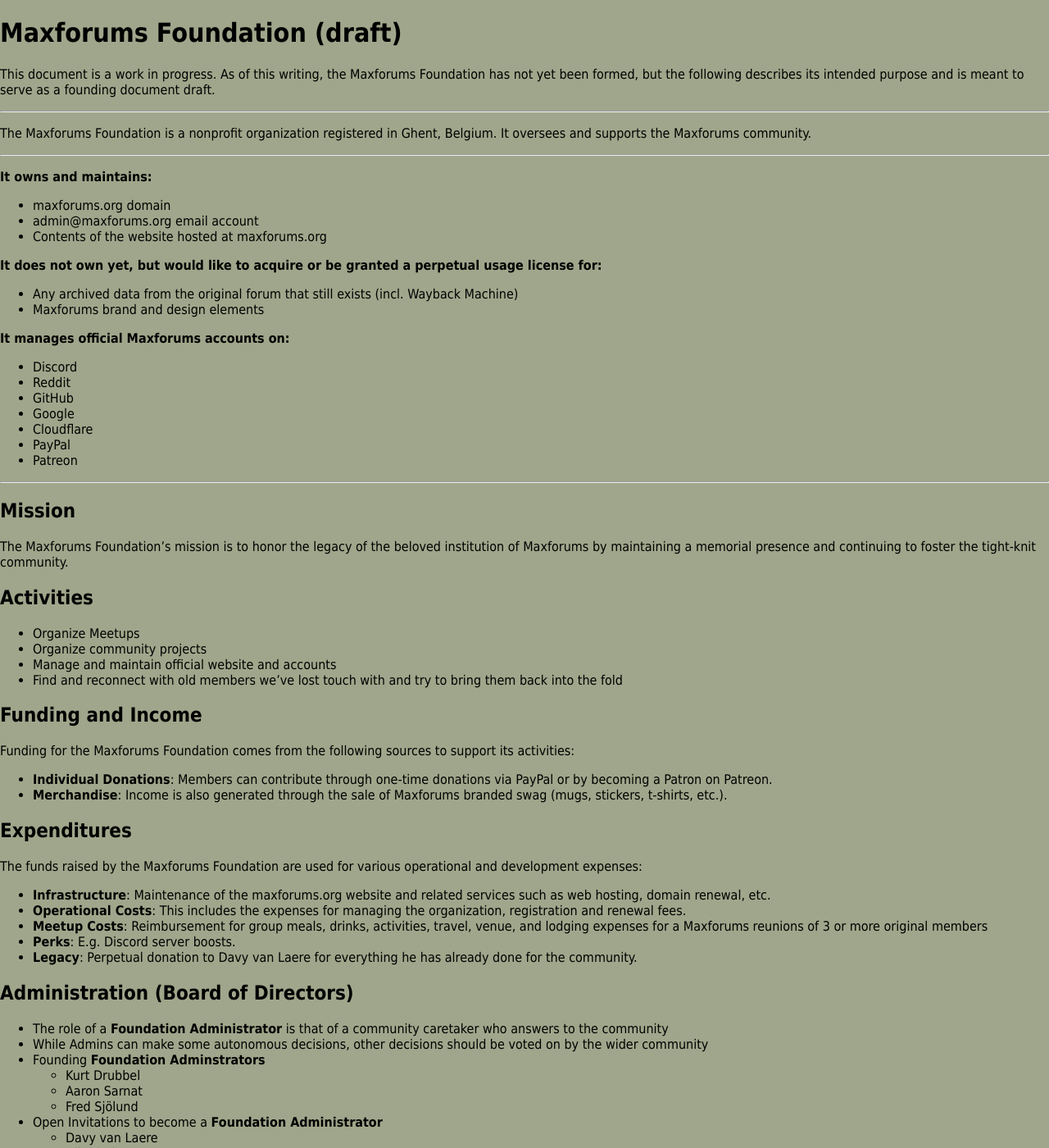
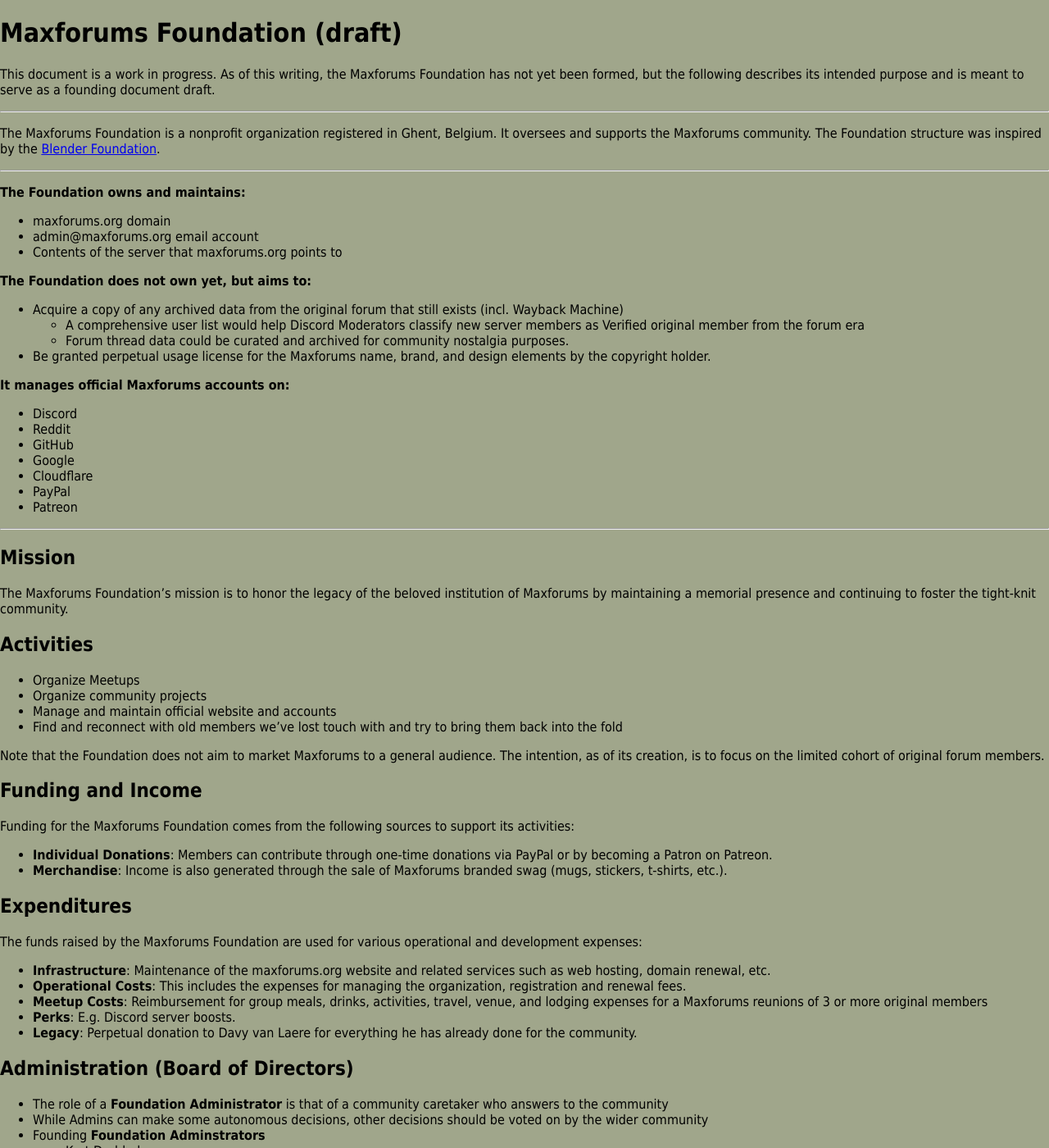
Before and after one commit to maxforums/maxforums.org, a Jekyll site: the page built from foundation.md, in a window 1280 px wide and 1400 px high. Shown: the whole window at 82% size. Built offline with Jekyll 4.4.1, drawn with Linux system fonts in a browser that asks for light colours; our own code applies the rules of GitHub Pages for plain Markdown files; some of the changed text lies outside the part shown.

Commit message:
Revise foundation document for Maxforums Foundation
Clarified ownership and goals of the Maxforums Foundation, including the acquisition of archived data and licensing for brand elements.

```diff
--- a/foundation.md
+++ b/foundation.md
@@ -4,18 +4,20 @@
 
 ---
 
-The Maxforums Foundation is a nonprofit organization registered in Ghent, Belgium. It oversees and supports the Maxforums community.
+The Maxforums Foundation is a nonprofit organization registered in Ghent, Belgium. It oversees and supports the Maxforums community. The Foundation structure was inspired by the [Blender Foundation](https://www.blender.org/about/foundation).
 
 ---
 
-**It owns and maintains:**
+**The Foundation owns and maintains:**
 - maxforums.org domain
 - admin@maxforums.org email account
-- Contents of the website hosted at maxforums.org
+- Contents of the server that maxforums.org points to
 
-**It does not own yet, but would like to acquire or be granted a perpetual usage license for:**
-- Any archived data from the original forum that still exists (incl. Wayback Machine)
-- Maxforums brand and design elements
+**The Foundation does not own yet, but aims to:**
+- Acquire a copy of any archived data from the original forum that still exists (incl. Wayback Machine)
+    - A comprehensive user list would help Discord Moderators classify new server members as Verified original member from the forum era
+    - Forum thread data could be curated and archived for community nostalgia purposes.
+- Be granted perpetual usage license for the Maxforums name, brand, and design elements by the copyright holder.
 
 **It manages official Maxforums accounts on:**
 - Discord
@@ -37,6 +39,8 @@
 - Organize community projects
 - Manage and maintain official website and accounts
 - Find and reconnect with old members we've lost touch with and try to bring them back into the fold
+
+Note that the Foundation does not aim to market Maxforums to a general audience. The intention, as of its creation, is to focus on the limited cohort of original forum members.
 
 ## Funding and Income
 
```
Also changed, not shown: other parts of foundation.md (+0 -4 lines).
